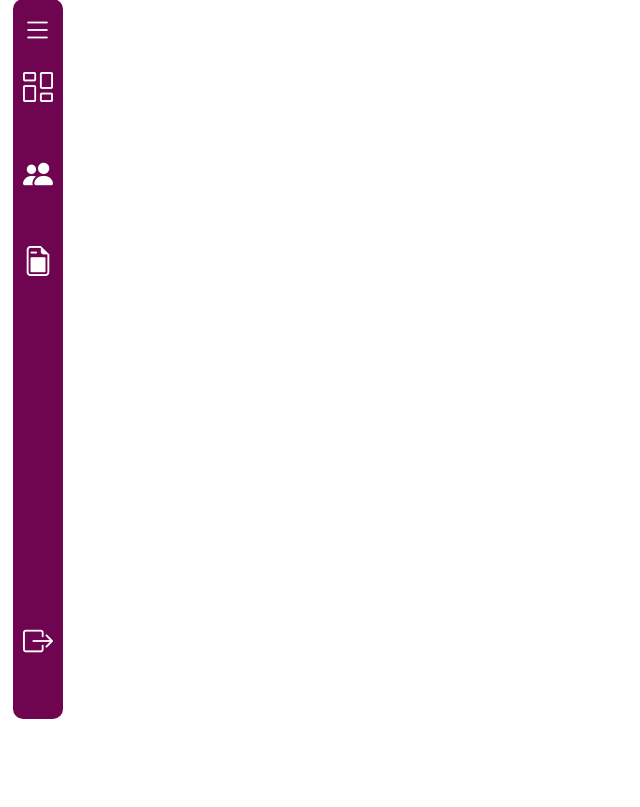
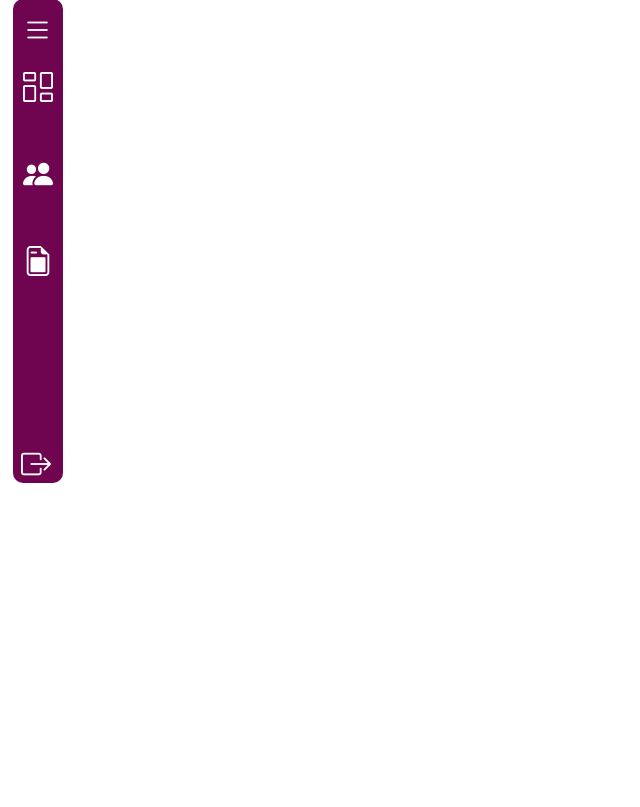
Before and after one commit to yamashita-tiemi/Trainee_2023.2, a PHP site: template app/views/admin/sidebar.html in a window 1280 px wide. Shown: the part 21-828 px from the top of the page, without its empty margins (0-640 px from the left). Run offline with PHP 8.4, Linux system fonts and the light colour scheme; the template is opened without the code that fills it, so the values that code supplies are empty.

Commit message:
teste de responsividade

```diff
--- a/public/css/sidebar.css
+++ b/public/css/sidebar.css
@@ -12,8 +12,9 @@ body{
 
 
 .nav1{
+    flex-direction: column;
     width:50px;
-    height: 90%;
+    height: fit-content;
     background-color: #6f0550;
     margin-top: 1.6%;
     margin-left: 5px;
@@ -37,7 +38,7 @@ body{
 }
 
 .navegador{
-    height: 77.4%;
+    height: 50vh;
     list-style-type: none;
 }
 
@@ -63,7 +64,6 @@ a.texto{
     display: inline-block;
     font-size: 20px;
     color: #fff;
-    padding: 20px 4%;
     text-decoration: none;
     border-radius: 0 0 10px 10px;
 }
```
